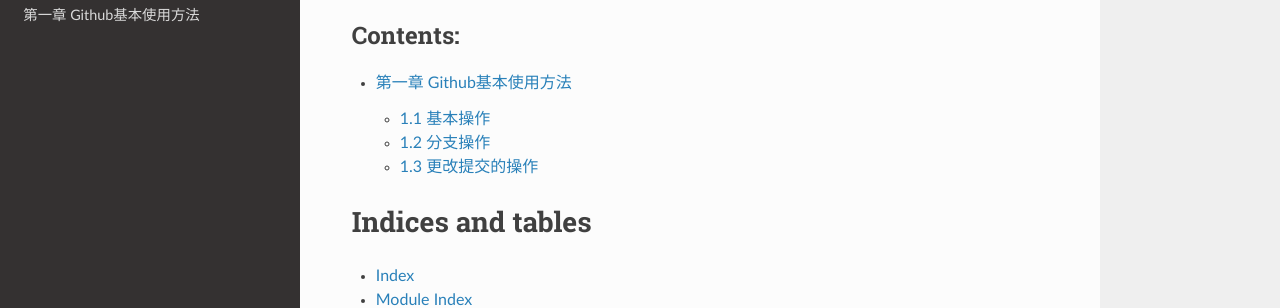
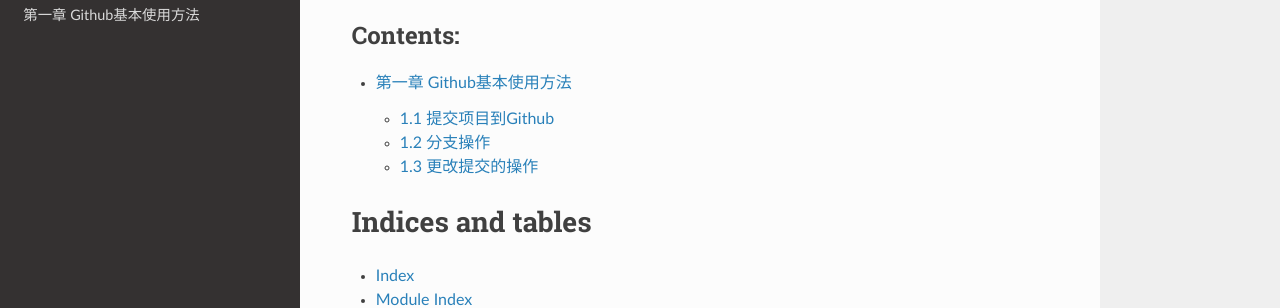
Before and after one commit to qinbeike/BeikewBLOG, a Sphinx documentation site: the page built from source/index.rst, in a window 1280 px wide. Shown: the part 137-445 px from the top of the page. Built offline with Sphinx 7.4.7 and the Read the Docs theme 2.0.0, drawn with Linux system fonts in a browser that asks for light colours.

Commit message:
修改格式

```diff
--- a/source/pages/Git.rst
+++ b/source/pages/Git.rst
@@ -1,20 +1,18 @@
 第一章 Github基本使用方法
 ======================
 
-1.1 基本操作
+1.1 提交项目到Github
 ---------------------
 
-提交本地项目到GitHub
-
-#. 通过git shell进入项目文件夹，输入命令：**git init**将项目文件夹变为本地git仓库；
+#. 通过git shell进入项目文件夹，输入命令：git init将项目文件夹变为本地git仓库；
 
 #. 把项目文件夹中需要提交的文件添加到暂存区中，命令：**git add .**
 
-#. 通过**git commit -m "注释内容"**把项目提交至仓库
+#. 通过**git commit -m** **"注释内容"**把项目提交至仓库
 
 #. Github上设置ssh密钥后，新建远程仓库后，将通过命令： **git remote add origin https://github.com/yourname/仓库名.git** 将本地仓库与远程仓库关联
 
-#. 通过**git push -u origin master**将本地仓库项目提交至远程仓库
+#. 通过 **git push -u origin master**将本地仓库项目提交至远程仓库
 
 #. 注： origin是远程仓库的别名，master为仓库的主干分支
 
@@ -24,8 +22,7 @@
 
 #. **显示分支**： **git branch**
 
-#. **创建并切换分支**：**git checkout -b branchname**
-等同于 **git branch branchname**加上**git checkout branchname**
+#. **创建并切换分支**：**git checkout -b branchname**等同于 **git branch branchname**加上**git checkout branchname**
 
 #. **合并分支**： 分支A已创建完成，想要将分支A与master主干分支合并时，首先切换到master分支，然后git merge --no-ff A（--no-ff是为了在历史记录中明确记录本次分支合并）
 
```
